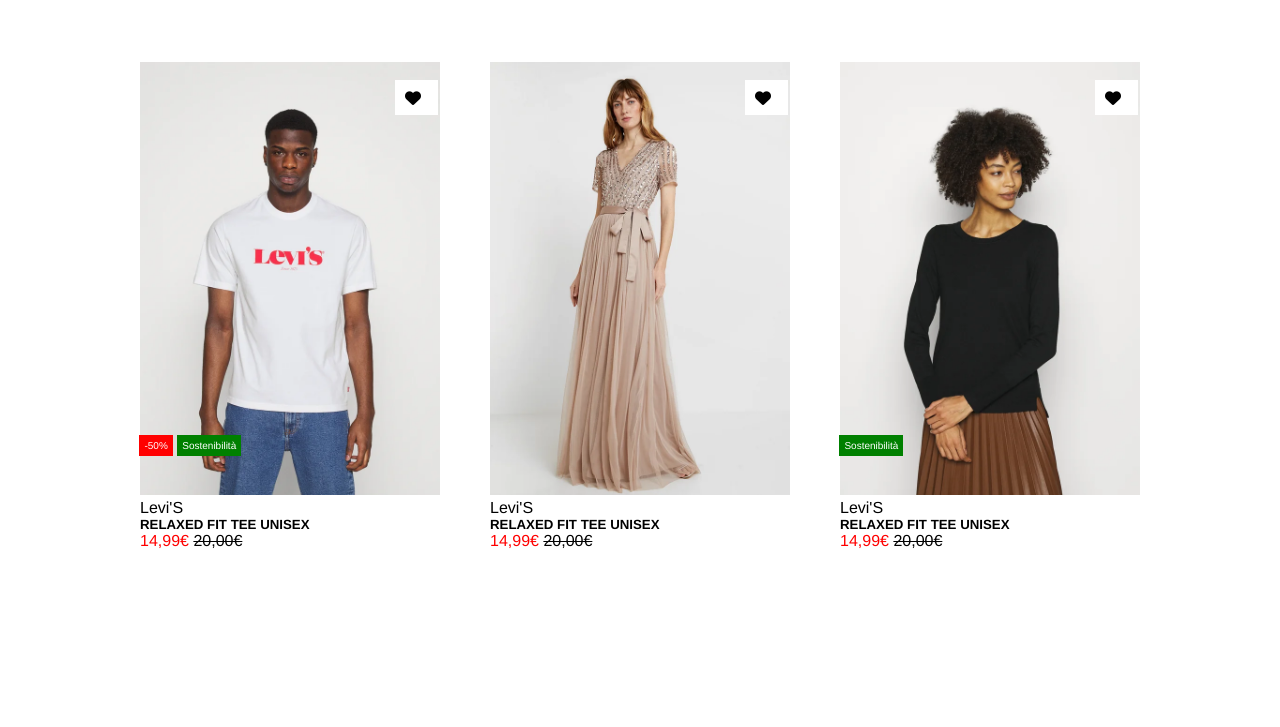
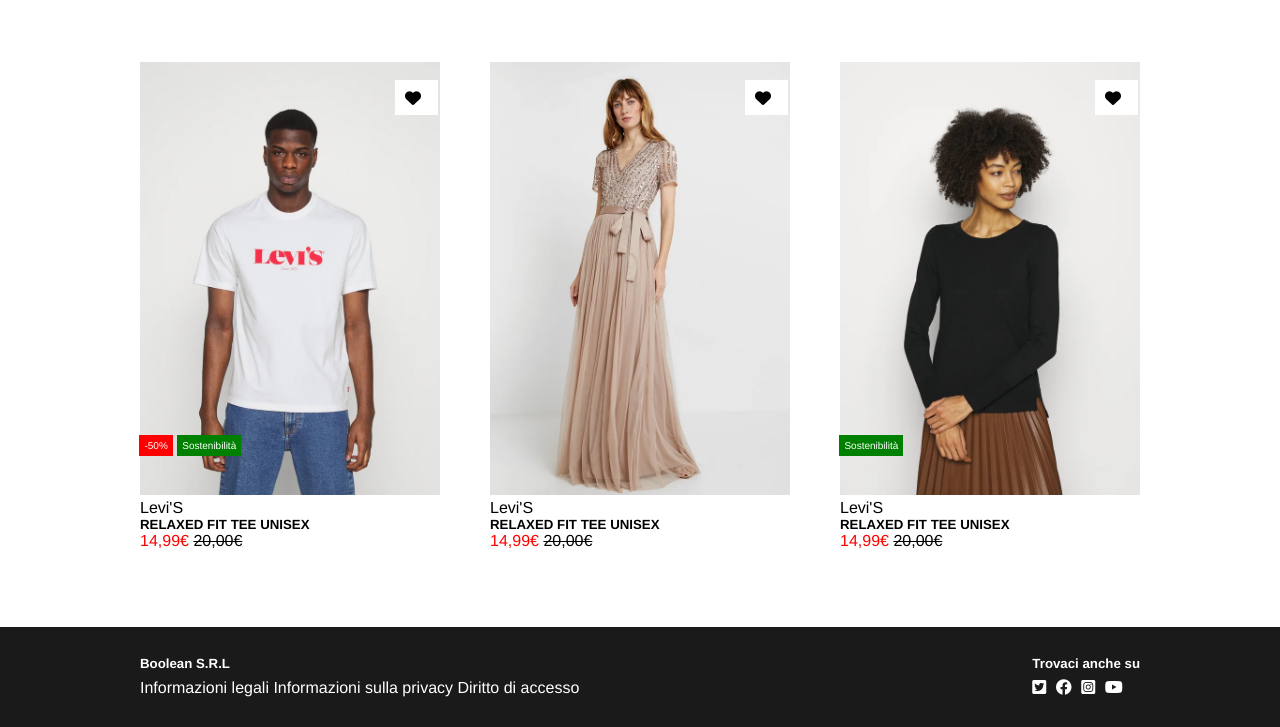
Before and after one commit to mattia0419/html-css-boolando, a plain HTML site: page index.html in a window 1280 px wide. Shown: the part 633-1360 px from the top of the page. Before the commit the page ends 1260 px from the top, so only its background shows below. Drawn offline with Linux system fonts and the light colour scheme; a web font is replaced by a local one.

Commit message:
add footer

```diff
--- a/css/style.css
+++ b/css/style.css
@@ -112,3 +112,18 @@
         right: 48px;
         bottom: 125px;
     }
+    footer{
+        background-color: #1A1A1A;
+        height: 100px;
+        width: 100%;
+        color: white;
+    }
+    .foot{
+        justify-content: space-between;
+        align-items: center;
+        padding-top: 25px;
+        line-height: 24px;
+    }
+    .m-right{
+        margin-right: 5px;
+    }
--- a/index.html
+++ b/index.html
@@ -68,7 +68,7 @@
         <div class="card">
             <img class="none" src="./img/4b.webp" alt="">
             <img class="block" src="./img/4.webp" alt="">
-            <p class="text">Levi'S</P>
+            <p class="text">Levi'S</p>
             <h5 class="text">RELAXED FIT TEE UNISEX</h5>
             <p class="text"><span class="red">14,99&#8364;</span> <span class="ov-line">20,00&#8364;</span></p>
             <i class="fa-solid fa-heart heart"></i>
@@ -95,6 +95,25 @@
 
         </div>
     </main>
+    <footer>
+        <div class="container flex foot" >
+            <div>
+                <h5>Boolean S.R.L</h5>
+            <a href="">Informazioni legali</a>
+            <a href="">Informazioni sulla privacy</a>
+            <a href="">Diritto di accesso</a>
+            </div>
+            <div>
+                <h5>Trovaci anche su</h5>
+                <i class="fa-brands fa-square-twitter m-right"></i>
+                <i class="fa-brands fa-facebook m-right"></i>
+                <i class="fa-brands fa-square-instagram m-right"></i>
+                <i class="fa-brands fa-youtube m-right"></i>
+            </div>
+
+        </div>
+
+    </footer>
 
 </body>
 </html>
```
